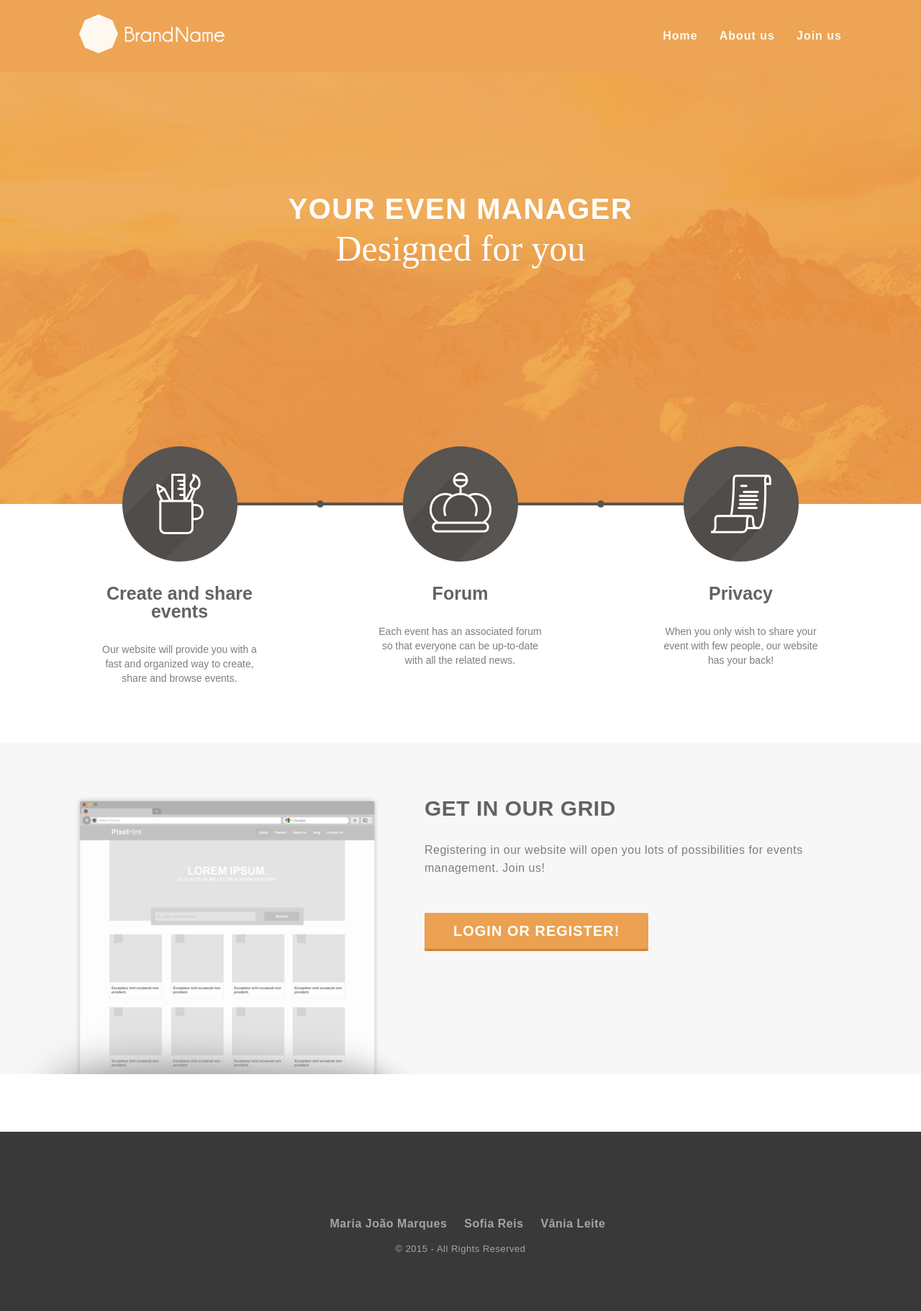
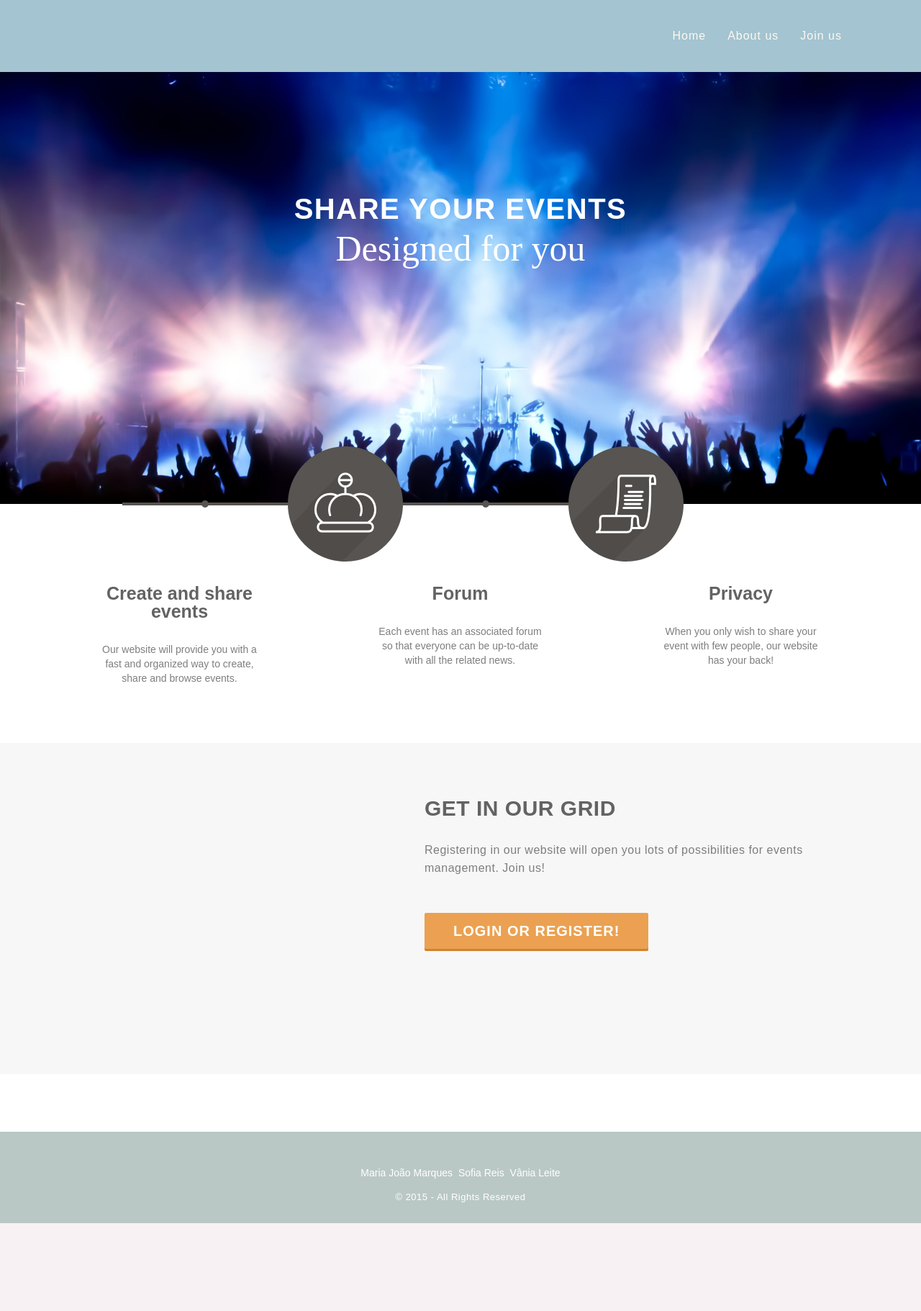
Before and after one commit to SofiaReis/feup-ltw-2015, a PHP site: page / in a window 1280 px wide. Shown: the whole page at 72% size. After the commit the page ends 1699 px from the top, so only its background shows below. Run offline with PHP 8.4, Linux system fonts and the light colour scheme; some libraries are stand-ins or nearby versions; some web fonts are replaced.

Commit message:
css e html altertaions

```diff
--- a/css/main.css
+++ b/css/main.css
@@ -1,23 +1,3 @@
-/*
-
-	Template Author : pixelhint.com
-	Author Email    : contact@pixelhint.com
-
-
-	*****************************************
-
-
-	- Header
-	- Billboard
-	- Services
-	- Call To Action
-	- Testimonials
-	- Footer
-
-*/
-
-
-
 
 /*  Fonts  */
 
@@ -41,7 +21,7 @@
 	width: 100%;
 	height: 100px;
 	/*background: #f4c995;*/
-	background-color: rgba(255, 255, 255, .1);
+	background-color: rgba(0, 93, 125, 0.2) !important;
 	z-index: 9999;
 }
 
@@ -62,8 +42,6 @@
 
 #header_geral nav ul li a{
 	text-decoration: none;
-	font-family: 'LatoBold', arial;
-	font-weight: bold;
 	font-size: 16px;
 	color: #fef8f1;
 	letter-spacing: 1px;
@@ -80,7 +58,7 @@
 .billboard-body{
 	width: 100%;
 	height: 600px;
-	background: #ffffff url('../img/billboard_bg.jpg') no-repeat fixed;
+	background: #ffffff url('../img/background_02.jpg') no-repeat fixed;
 
     background-size: cover;
     -webkit-background-size: cover;
@@ -91,7 +69,7 @@
 .billboard-header{
 	width: 100%;
 	height: 100px;
-	background: #EB7A2F ;
+	background: rgba(0, 93, 125, 0.2) !important ;
 
     background-size: cover;
     -webkit-background-size: cover;
@@ -268,8 +246,8 @@
 /*  Footer  */
 footer{
 	width: 100%;
-	padding: 80px 0;
-	background-color: #393939;
+	padding: 30px 0;
+	background-color: rgba(179,194,191,0.9);
 	text-align: center;
 }
 
@@ -280,17 +258,14 @@ footer nav{
 footer nav ul li{
 	list-style: none;
 	display: inline-block;
-	margin: 40px 0 20px 0;
+	margin: 20px 0 20px 0;
 }
 
 footer nav ul li a{
 	text-decoration: none;
-	color: #a5a5a5;
-	font-family: "LatoBold", arial;
-	font-size: 16px;
-	font-weight: bold;
-	margin-left: 20px;
-	letter-spacing: .5px;
+	color: white;
+	font-size: 14px;
+	padding:2px;
 }
 
 
@@ -304,23 +279,20 @@ footer hr.footer_sp{
 }
 
 footer .rights{
-	color: #a5a5a5;
-	font-family: "LatoRegular", arial;
+	color: white;
 	font-size: 13px;
 	letter-spacing: .5px;
 }
 
 footer .rights a{
-	font-family: 'Latobold', arial;
-	font-weight: bold;
-	color: #777777;
+	color: white;
 	text-decoration: none;
 }
 
 
 footer nav ul li a:hover,
 footer .rights a:hover{
-	color: #ffffff;
+	color: rgba(233,236,229,1);
 }
 
 
@@ -384,8 +356,8 @@ a.btn_red {color: #FFF;}
 
 /* Popup Styles*/
 .popupHeader {font-size:16px; text-transform: uppercase;}
-.popupHeader {background:#F4F4F2; position:relative; padding:10px 20px; border-bottom:1px solid #DDD; font-weight:bold;}
-.popupHeader .modal_close {position: absolute; right: 0; top:0; padding:10px 15px; background:#E4E4E2; cursor: pointer; color:#aaa; font-size:16px;}
+.popupHeader {background:#F4F4F2; position:relative; padding:10px 20px;  font-weight:bold;}
+.popupHeader .modal_close {position: absolute; right: 0; top:0; padding:9.5px 15px; background:#E4E4E2; cursor: pointer; color:#aaa; font-size:16px;}
 
 .popupBody {padding:20px;}
 
--- a/template/header.php
+++ b/template/header.php
@@ -60,7 +60,7 @@
         <section class="billboard-header">
           <header id="header_geral">
             <div class="wrapper">
-              <a href="./"><img src="img/logo.png" class="h_logo" alt="" title=""></a>
+              <a href="./"><img src="" class="h_logo" alt="" title=""></a>
               <nav>
                 <?php
 
--- a/template/home.php
+++ b/template/home.php
@@ -3,14 +3,14 @@
 
 <section class="billboard-body">
 	<section class="caption">
-		<p class="cap_title">Your even manager</p>
+		<p class="cap_title">Share Your Events</p>
 		<p class="cap_desc">Designed for you</p>
 	</section>
 </section><!-- Billboard End -->
 
 	<section class="services wrapper" id="services">
 			<div class="S_icons">
-				<img src="img/S1.png" alt="" title=""/>
+
 				<hr class="sp"/>
 				<img src="img/S2.png" alt="" title=""/>
 				<hr class="sp"/>
@@ -34,7 +34,7 @@
 
 	<section class="call_to_action" id="join">
 		<div class="wrapper">
-			<img src="img/cta_image.png" alt="" title="">
+			<!--<img src="img/cta_image.png" alt="" title="">-->
 			<section class="cta_desc">
 				<h3>Get in our grid</h3>
 				<p>
@@ -58,14 +58,11 @@
 
 					</a>
 
-					<a href="#" class="social_box google">
-						<span class="icon"><i class="fa fa-google-plus"></i></span>
-						<span class="icon_title">Connect with Google</span>
-					</a>
+
 				</div>
 
 				<div class="centeredText">
-					<span>Or use your Email address</span>
+					<span>Or Regist Yourself</span>
 				</div>
 
 				<div class="action_btns">
```
Also changed, not shown: img/author.jpg (deleted), img/author2.jpg (deleted), img/author3.jpg (deleted), img/background_02.jpg (added).
